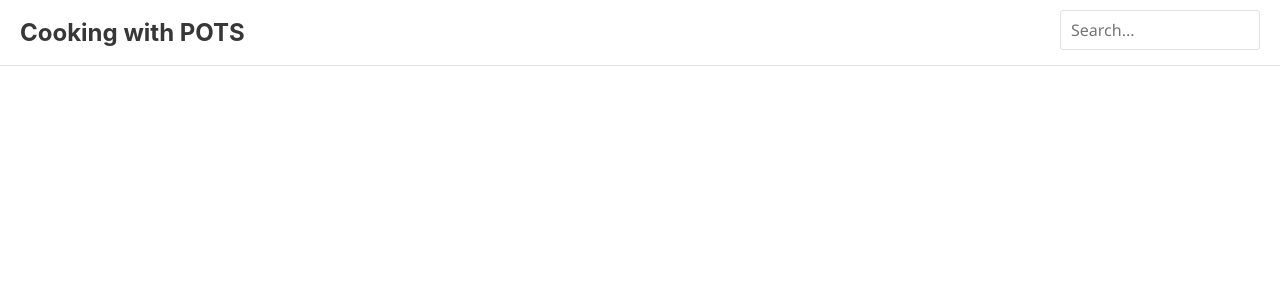
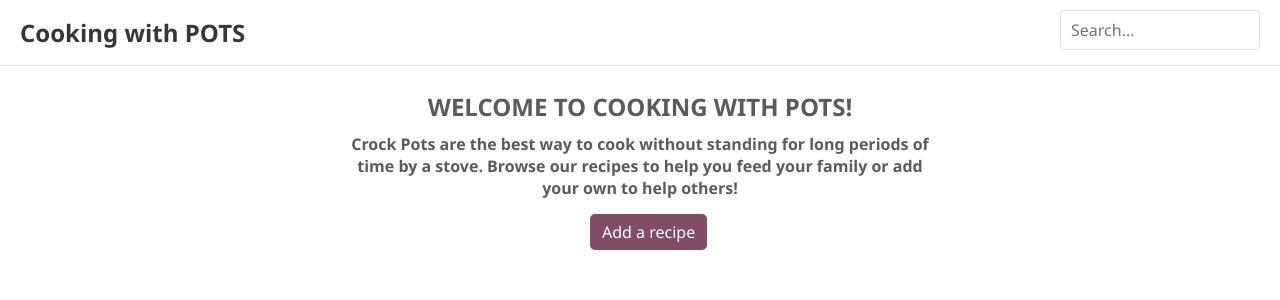
Before and after one commit to ErinNPeters/cooking-with-POTS-react, a React (Create React App) app in the folder frontend/: page / in a window 1280 px wide. Shown: the top 300 px of the page. Built offline with nearby package versions, Linux system fonts and the light colour scheme.

Commit message:
titles and add button on home page

```diff
--- a/frontend/src/App.tsx
+++ b/frontend/src/App.tsx
@@ -1,12 +1,22 @@
 import React from 'react';
 import logo from './logo.svg';
 import { Header } from './Header';
-import { BrowserRouter } from 'react-router-dom';
+import { BrowserRouter, Route, Routes } from 'react-router-dom';
+import { NotFoundPage } from './NotFoundPage';
+import { AppFonts } from './Styles';
+import { HomePage } from './HomePage';
 
 function App() {
   return (
     <BrowserRouter>
-      <Header />
+      <AppFonts>
+        <Header />
+        <Routes>
+          <Route path="" element={<HomePage />} />
+          {/* <Route path="search" element={<SearchPage />} /> */}
+          <Route path="*" element={<NotFoundPage />} />
+        </Routes>
+      </AppFonts>
     </BrowserRouter>
   );
 }
--- /dev/null
+++ b/frontend/src/HomePage.tsx
@@ -0,0 +1,23 @@
+/**@jsxImportSource @emotion/react */
+import { css } from '@emotion/react';
+import React from 'react';
+import { Page } from './Page';
+import { PageSubTitle, PageTitle, PrimaryButton } from './Styles';
+
+export const HomePage = () => {
+  const handleAddRecipeClick = () => {
+    // navigate('add');
+  };
+
+  return (
+    <Page>
+      <PageTitle>Welcome to cooking with POTS!</PageTitle>
+      <PageSubTitle>
+        Crock Pots are the best way to cook without standing for long periods of
+        time by a stove. Browse our recipes to help you feed your family or add
+        your own to help others!{' '}
+      </PageSubTitle>
+      <PrimaryButton onClick={handleAddRecipeClick}>Add a recipe</PrimaryButton>
+    </Page>
+  );
+};
--- /dev/null
+++ b/frontend/src/NotFoundPage.tsx
@@ -0,0 +1,4 @@
+import react from 'react';
+import { Page } from './Page';
+
+export const NotFoundPage = () => <Page title="Page Not Found">{null}</Page>;
--- /dev/null
+++ b/frontend/src/Page.tsx
@@ -0,0 +1,22 @@
+/**@jsxImportSource @emotion/react */
+import { css } from '@emotion/react';
+import React from 'react';
+import { PageTitle } from './Styles';
+
+interface Props {
+  title?: string;
+  children: React.ReactNode;
+}
+
+export const Page = ({ title, children }: Props) => (
+  <div
+    css={css`
+      margin: 50px auto 20px auto;
+      padding: 30px 20px;
+      max-width: 600px;
+    `}
+  >
+    {title && <PageTitle>{title}</PageTitle>}
+    {children}
+  </div>
+);
--- a/frontend/src/Styles.ts
+++ b/frontend/src/Styles.ts
@@ -17,6 +17,7 @@ export const fontFamily = "'Segoe UI', 'Helvetica Neue',sans-serif";
 export const fontSize = '16px';
 
 export const PrimaryButton = styled.button`
+  margin: 10px 10px 5px 250px;
   background-color: ${primary2};
   border-color: ${primary2};
   border-style: solid;
@@ -123,3 +124,24 @@ export const SubmissionFailure = styled.div`
   margin-top: 10px;
   color: red;
 `;
+
+export const PageTitle = styled.h2`
+  /* font-size: 15px; */
+  font-weight: bold;
+  margin: 10px 0px 5px;
+  text-align: center;
+  text-transform: uppercase;
+`;
+
+export const PageSubTitle = styled.h4`
+  /* font-size: 15px; */
+  font-weight: bold;
+  margin: 10px 0px 5px;
+  text-align: center;
+`;
+
+export const AppFonts = styled.div`
+  font-family: ${fontFamily};
+  font-size: ${fontSize};
+  color: ${gray2};
+`;
```
